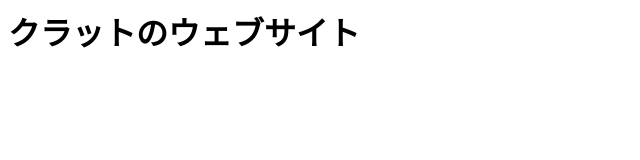
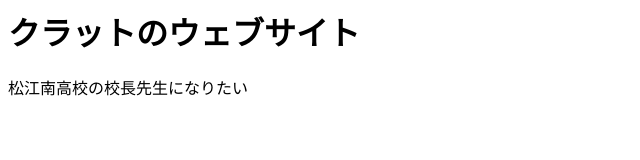
Before and after one commit to mikamisosuke/mikamisosuke.github.io, a plain HTML site: page index.html in a window 1280 px wide. Shown: the whole page, without its empty margins (0-640 px from the left). Drawn offline with Linux system fonts and the light colour scheme.

Commit message:
Update index.html

```diff
--- a/index.html
+++ b/index.html
@@ -2,5 +2,6 @@
   <head></head>
   <body>
     <h1>クラットのウェブサイト</h1>
+    <p>松江南高校の校長先生になりたい</p>
   </body>
 </html>
```
